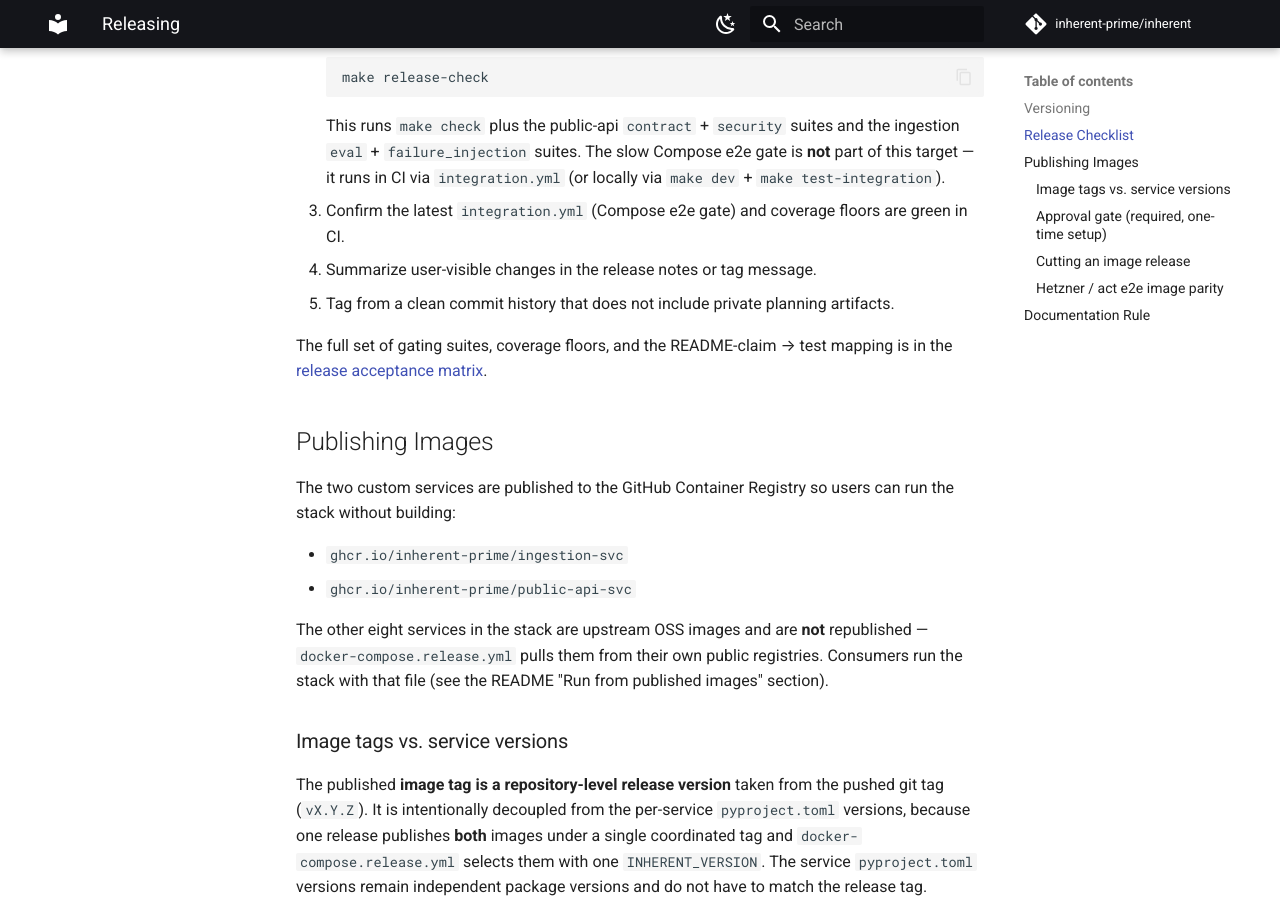
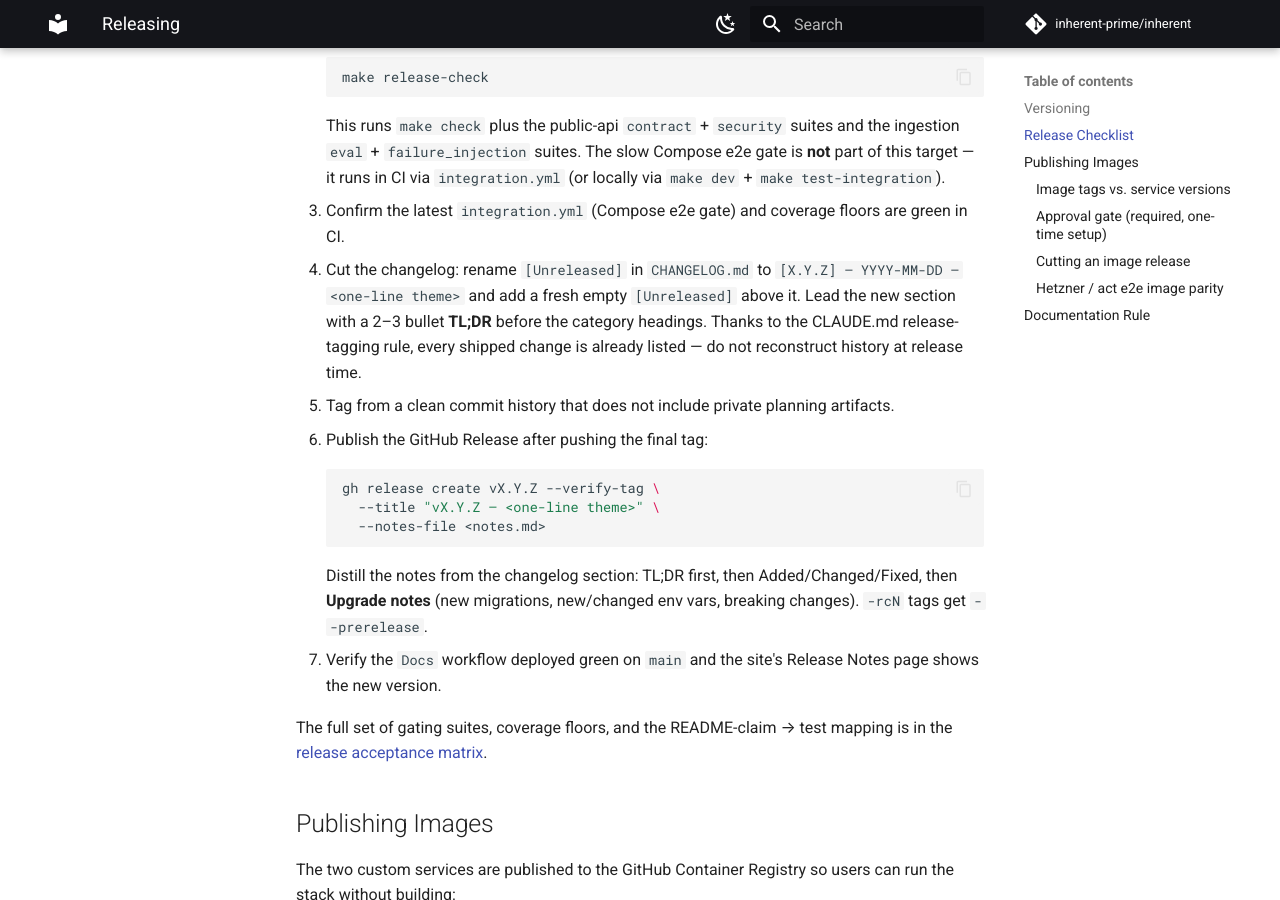
Before and after one commit to akash1047/inherent, an MkDocs documentation site: the page built from docs/maintainers/releasing.md, in a window 1280 px wide and 900 px high, scrolled down 597 px. Built offline with MkDocs 1.6.1 and Material for MkDocs 9.7.7, drawn with Linux system fonts in a browser that asks for light colours; comment, search, counter and statistics services are not loaded.

Commit message:
docs: add changelog cut, GitHub Release, and docs-verify steps to releasing.md
Co-Authored-By: Claude Fable 5 <noreply@anthropic.com>

````diff
--- a/docs/maintainers/releasing.md
+++ b/docs/maintainers/releasing.md
@@ -21,8 +21,24 @@ This repository does not assume an automated release train.
    locally via `make dev` + `make test-integration`).
 3. Confirm the latest `integration.yml` (Compose e2e gate) and coverage floors
    are green in CI.
-4. Summarize user-visible changes in the release notes or tag message.
+4. Cut the changelog: rename `[Unreleased]` in `CHANGELOG.md` to
+   `[X.Y.Z] — YYYY-MM-DD — <one-line theme>` and add a fresh empty
+   `[Unreleased]` above it. Lead the new section with a 2–3 bullet
+   **TL;DR** before the category headings. Thanks to the CLAUDE.md
+   release-tagging rule, every shipped change is already listed — do not
+   reconstruct history at release time.
 5. Tag from a clean commit history that does not include private planning artifacts.
+6. Publish the GitHub Release after pushing the final tag:
+   ```bash
+   gh release create vX.Y.Z --verify-tag \
+     --title "vX.Y.Z — <one-line theme>" \
+     --notes-file <notes.md>
+   ```
+   Distill the notes from the changelog section: TL;DR first, then
+   Added/Changed/Fixed, then **Upgrade notes** (new migrations, new/changed
+   env vars, breaking changes). `-rcN` tags get `--prerelease`.
+7. Verify the `Docs` workflow deployed green on `main` and the site's
+   Release Notes page shows the new version.
 
 The full set of gating suites, coverage floors, and the README-claim → test
 mapping is in the
````
